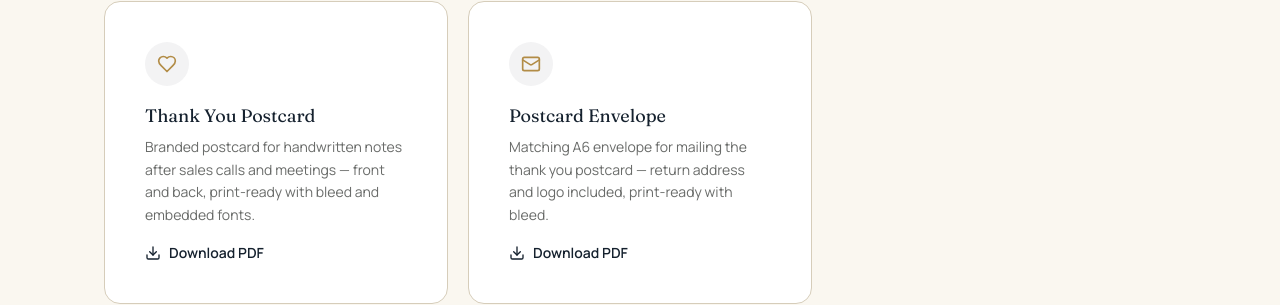
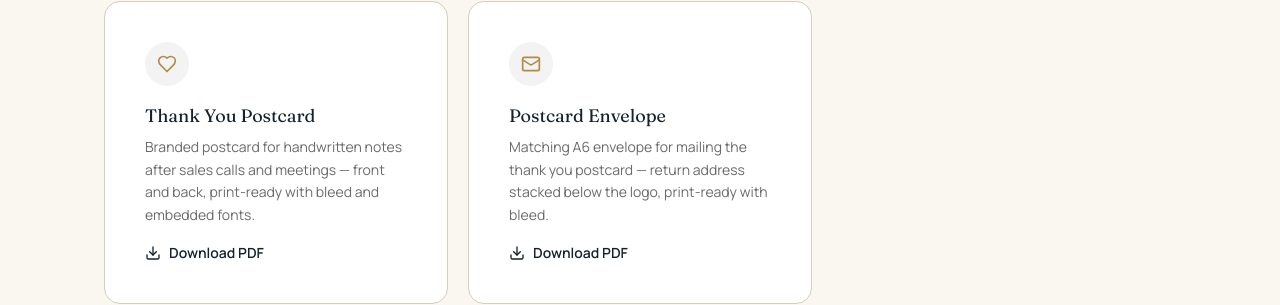
Before and after one commit to Catapultfundraising/catapult-fundraising-website, a Next.js app: page /assets in a window 1280 px wide. Shown: the part 6212-6517 px from the top of the page. Built offline with nearby package versions, Linux system fonts and the light colour scheme.

Commit message:
Redesign Postcard Envelope one-sheet: stack return address below the logo and remove the Additional Offices line

```diff
--- a/components/one-sheets.tsx
+++ b/components/one-sheets.tsx
@@ -76,8 +76,8 @@ const SHEETS: Sheet[] = [
     icon: Mail,
     title: "Postcard Envelope",
     description:
-      "Matching A6 envelope for mailing the thank you postcard — return address and logo included, print-ready with bleed.",
-    href: "https://galaxy-prod.tlcdn.com/gen/user_35qqBV71YqPhG02PJcVxttmFcLs/2a7bc7ad-4f02-4783-a069-3086c3afb77a.pdf",
+      "Matching A6 envelope for mailing the thank you postcard — return address stacked below the logo, print-ready with bleed.",
+    href: "https://galaxy-prod.tlcdn.com/gen/e1024ec7c33c44c9a788802b2bba377e.pdf",
   },
 ];
 
```
